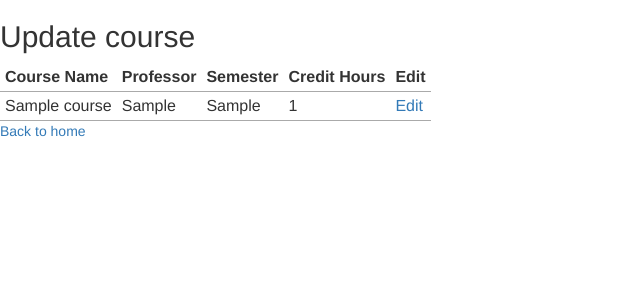
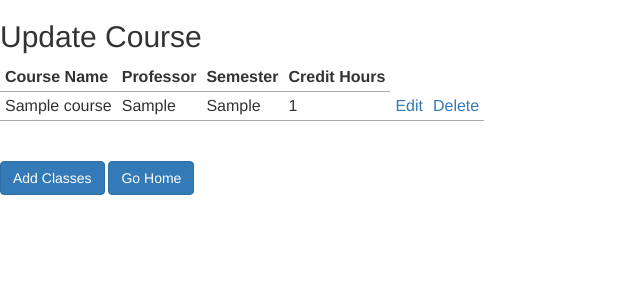
Before and after one commit to FozziWig1998/pass_the_class_local, a PHP site: page /update_class.php in a window 1280 px wide. Shown: the top 300 px of the page, without its empty margins (0-640 px from the left). Run offline with PHP 8.4, Linux system fonts and the light colour scheme; tables that the repository leaves empty hold one stand-in row (values such as "Sample post"); some libraries are stand-ins or nearby versions.

Commit message:
changed the look of things lol

```diff
--- a/passTheClass/public/create_category.php
+++ b/passTheClass/public/create_category.php
@@ -24,7 +24,7 @@ if (isset($_POST['submit'])) {
 
     $statement = $connection->prepare($sql);
 
-    $statement->bindValue(':name', name);
+    $statement->bindValue(':name', $name);
     $statement->bindValue(':course_name', $course_name);
     $statement->bindValue(':weightage', $weightage);
 
--- a/passTheClass/public/create_class.php
+++ b/passTheClass/public/create_class.php
@@ -65,6 +65,7 @@ if (isset($_POST['submit'])) {
     <input type="submit" name="submit" value="Submit">
   </form>
 
-  <a href="index.php">Back to home</a>
+  <button type="button" class="btn btn-primary" onclick="window.location.href = 'update_class.php';">View Classes</button>
+  <button type="button" class="btn btn-primary" onclick="window.location.href = 'index.php';">Go Home</button>
 
 <?php require "templates/footer.php"; ?>
--- a/passTheClass/public/create_student.php
+++ b/passTheClass/public/create_student.php
@@ -7,7 +7,7 @@ if (isset($_POST['submit'])) {
     $connection = new PDO($dsn, $username, $password, $options);
     $new_user = array(
       "netId" => $_POST['netId'],
-      "YEAR"  => $_POST['curr_year'],
+      "curr_year"  => $_POST['curr_year'],
     );
     $sql = sprintf(
       "INSERT INTO %s (%s) values (%s)",
--- a/passTheClass/public/delete_class.php
+++ b/passTheClass/public/delete_class.php
@@ -50,7 +50,6 @@ try {
     <tbody>
     <?php foreach ($result as $row) : ?>
       <tr>
-        <td><?php echo escape($row["id"]); ?></td>
         <td><?php echo escape($row["name"]); ?></td>
         <td><?php echo escape($row["semester"]); ?></td>
         <td><?php echo escape($row["creditHours"]); ?></td>
--- a/passTheClass/public/update_class.php
+++ b/passTheClass/public/update_class.php
@@ -17,7 +17,7 @@ require "../common.php";
 
 <?php require "templates/header.php" ?>
 
-<h2>Update course</h2>
+<h2>Update Course</h2>
 
 <table>
     <thead>
@@ -26,7 +26,6 @@ require "../common.php";
             <th>Professor</th>
             <th>Semester</th>
             <th>Credit Hours</th>
-            <th>Edit</th>
         </tr>
     </thead>
     <tbody>
@@ -37,11 +36,15 @@ require "../common.php";
                 <td><?php echo escape($row["semester"]); ?></td>
                 <td><?php echo escape($row["creditHours"]); ?></td>
                 <td><a href="update-single_class.php?id=<?php echo escape($row["id"]); ?>">Edit</a></td>
+                <td><a href="delete_class.php?id=<?php echo escape($row["id"]); ?>">Delete</a></td>
             </tr>
         <?php endforeach; ?>
     </tbody>
 </table>
+<br></br>
+<button type="button" class="btn btn-primary" onclick="window.location.href = 'create_class.php';">Add Classes</button>
+<button type="button" class="btn btn-primary" onclick="window.location.href = 'index.php';">Go Home</button>
 
-<a href="index.php">Back to home</a>
+
 
 <?php require "templates/footer.php"; ?>
```
Also changed, not shown: passTheClass/public/index.php (+12 -7 lines).
